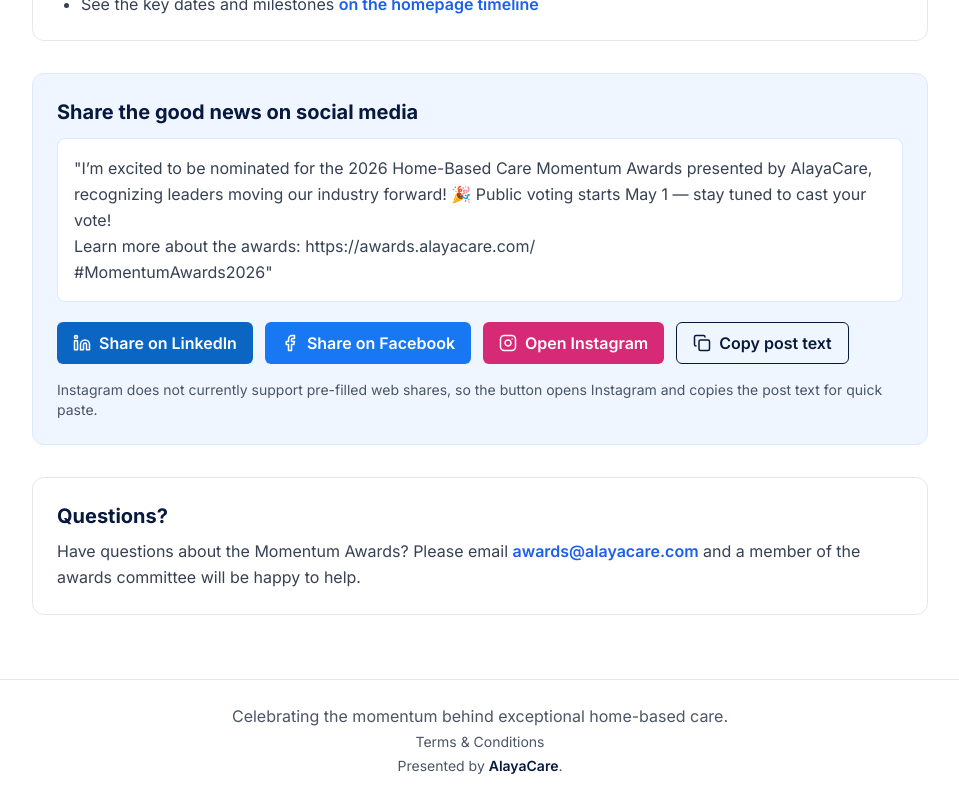
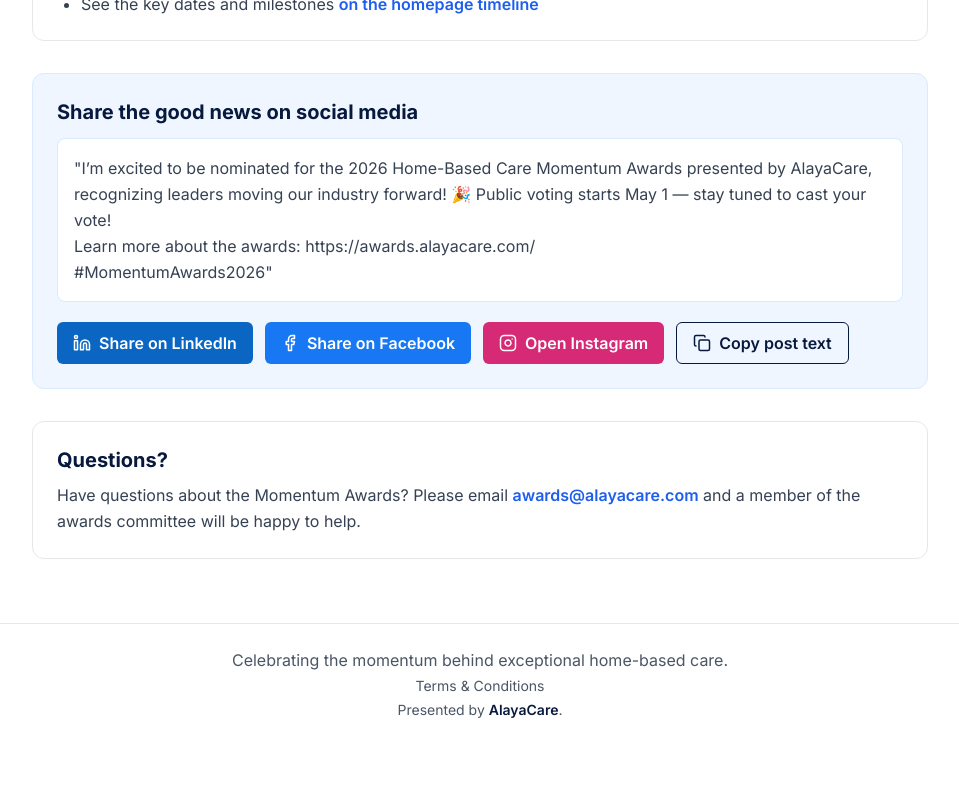
Before and after one commit to wcorman/alayacare-awards, a Next.js app: page /nomination-acceptance in a window 1280 px wide. Shown: the part 533-1333 px from the top of the page, without its empty margins (160-1119 px from the left). After the commit the page ends 1277 px from the top, so only its background shows below. Built offline with nearby package versions, Linux system fonts and the light colour scheme; no server answers.

Commit message:
remove uneeded line on acceptance page

```diff
--- a/components/NominationAcceptanceShare.tsx
+++ b/components/NominationAcceptanceShare.tsx
@@ -81,9 +81,6 @@ export default function NominationAcceptanceShare() {
         </button>
       </div>
 
-      <p className="mt-4 text-sm text-gray-600">
-        Instagram does not currently support pre-filled web shares, so the button opens Instagram and copies the post text for quick paste.
-      </p>
     </div>
   );
 }
```
